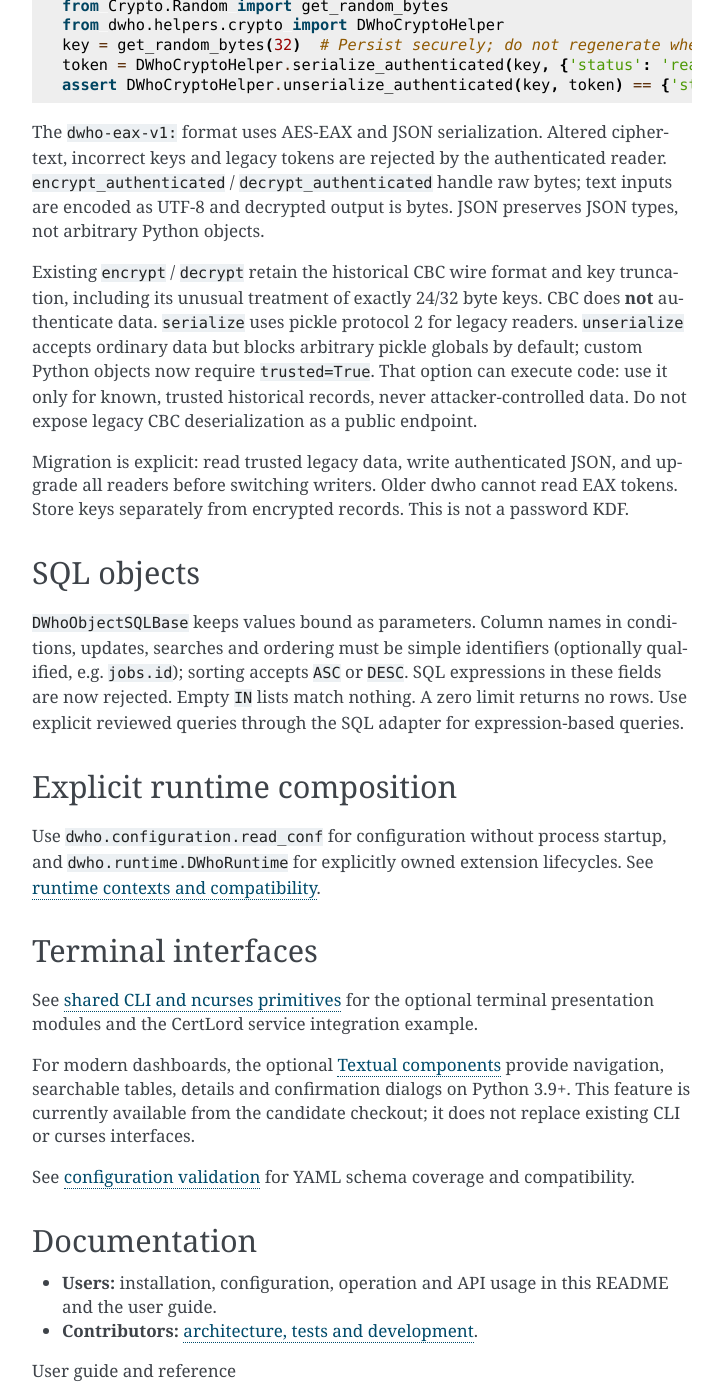
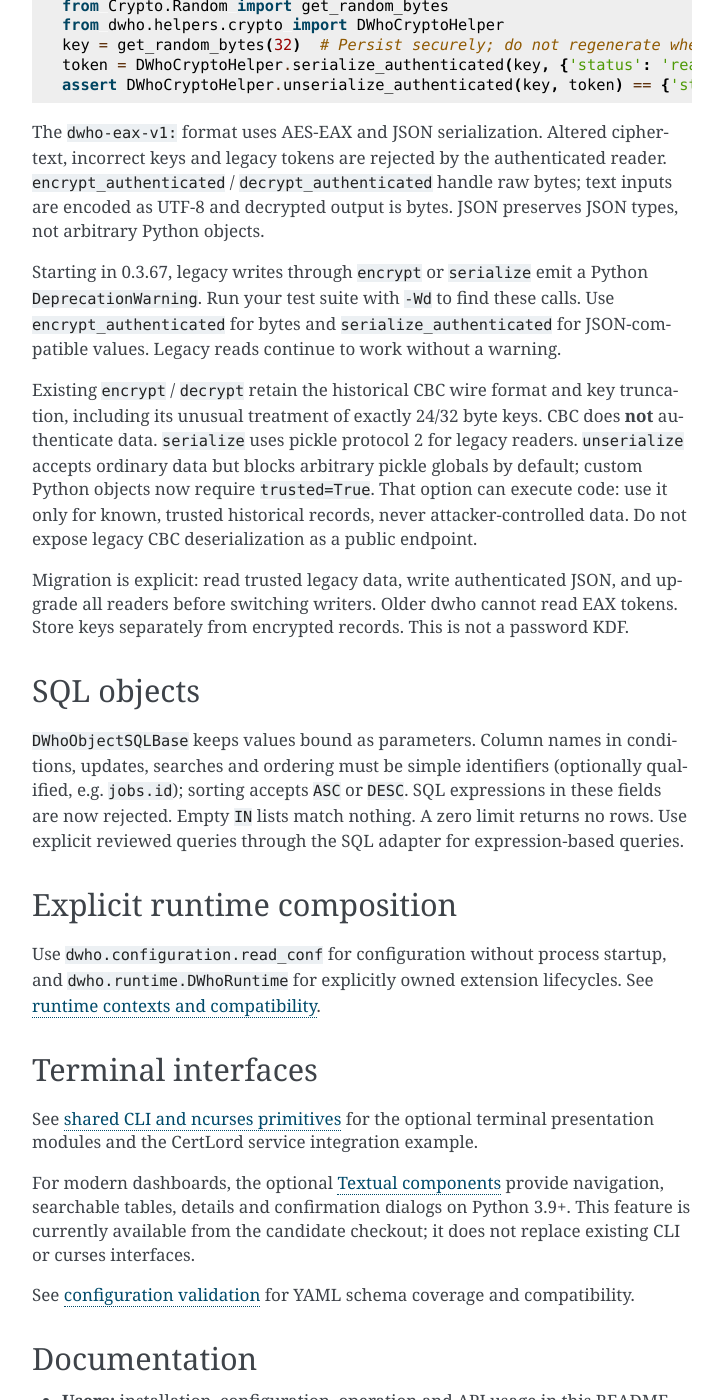
Before and after one commit to decryptus/dwho, a Sphinx documentation site: the page built from docs/index.md, in a window 1280 px wide and 1400 px high, scrolled down 4703 px. Shown: the whole window, without its empty margins (388-1111 px from the left). Built offline with Sphinx 7.4.7, drawn with Linux system fonts in a browser that asks for light colours.

Commit message:
Deprecate legacy CBC writes and release DWho 0.3.67

```diff
--- a/README.md
+++ b/README.md
@@ -209,6 +209,11 @@ incorrect keys and legacy tokens are rejected by the authenticated reader.
 are encoded as UTF-8 and decrypted output is bytes. JSON preserves JSON types,
 not arbitrary Python objects.
 
+Starting in 0.3.67, legacy writes through `encrypt` or `serialize` emit a
+Python `DeprecationWarning`. Run your test suite with `-Wd` to find these
+calls. Use `encrypt_authenticated` for bytes and `serialize_authenticated`
+for JSON-compatible values. Legacy reads continue to work without a warning.
+
 Existing `encrypt` / `decrypt` retain the historical CBC wire format and key
 truncation, including its unusual treatment of exactly 24/32 byte keys. CBC does
 **not** authenticate data. `serialize` uses pickle protocol 2 for legacy readers.
--- a/docs/index.md
+++ b/docs/index.md
@@ -9,6 +9,7 @@ Installation, configuration, public APIs and troubleshooting.
    :maxdepth: 1
    :caption: User guide and reference
 
+   release-0.3.67
    release-0.3.64
    audit-compatibility
    runtime-contexts
--- a/setup.yml
+++ b/setup.yml
@@ -4,8 +4,8 @@ description: dwho
 author: Adrien Delle Cave
 author_email: pypi@doowan.net
 copyright: '2022 Adrien Delle Cave'
-release: '0.3.66'
-version: '0.3.66'
+release: '0.3.67'
+version: '0.3.67'
 license: License GPL-3
 url: https://github.com/decryptus/dwho
 python_requires:
```
Also changed, not shown: docs/release-0.3.67.md (added, +15 -0 lines), 5 other files.
